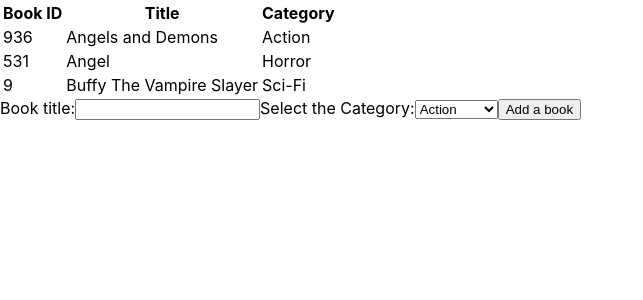
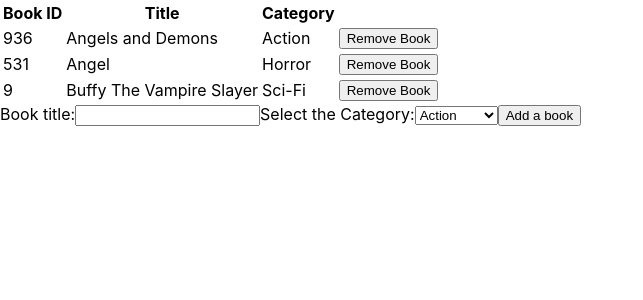
Before and after one commit to che30/BookStore, a React (Create React App) app: page / in a window 1280 px wide. Shown: the top 300 px of the page, without its empty margins (0-643 px from the left). Built offline with nearby package versions, Linux system fonts and the light colour scheme.

Commit message:
Add functionality to remove book

```diff
--- a/src/components/Book.js
+++ b/src/components/Book.js
@@ -1,7 +1,7 @@
 import React from 'react';
 import PropTypes from 'prop-types';
 
-const Book = ({ book }) => (
+const Book = ({ book, removeBook }) => (
   <tr>
     <td>
       {book.id}
@@ -12,6 +12,11 @@
     <td>
       {book.category}
     </td>
+    <td>
+      <button type="submit" onClick={() => removeBook(book)}>
+        Remove Book
+      </button>
+    </td>
   </tr>
 );
 Book.propTypes = {
@@ -20,5 +25,6 @@
     title: PropTypes.string.isRequired,
     category: PropTypes.string.isRequired,
   }).isRequired,
+  removeBook: PropTypes.func.isRequired,
 };
 export default Book;
--- a/src/containers/Booklist.js
+++ b/src/containers/Booklist.js
@@ -2,10 +2,10 @@
 import React from 'react';
 import PropTypes from 'prop-types';
 import { connect } from 'react-redux';
-import { CreateBook } from '../actions';
+import { CreateBook, RemoveBook } from '../actions';
 import Book from '../components/Book';
 
-const BookList = ({ books }) => (
+const BookList = ({ books, removeBook }) => (
   <table>
     <thead>
 
@@ -23,7 +23,7 @@
       </tr>
     </thead>
     <tbody>
-      {books.map((book) => <Book key={book.category} book={book} />)}
+      {books.map((book) => <Book key={book.id} book={book} removeBook={removeBook} />)}
     </tbody>
   </table>
 );
@@ -35,16 +35,14 @@
       category: PropTypes.string.isRequired,
     }),
   ).isRequired,
+  removeBook: PropTypes.func.isRequired,
 };
-const mapStateProps = (state) => {
-  console.log('Booklist');
-  console.log(state);
-  return {
-    books: state.books,
-  };
-};
+const mapStateProps = (state) => ({
+  books: state.books,
+});
 const mapDispatchToProps = (dispatch) => ({
   create: (book) => dispatch(CreateBook(book)),
+  removeBook: (book) => dispatch(RemoveBook(book)),
   // delete: (book) => dispatch(RemoveBook(book)),
 });
 export default connect(mapStateProps, mapDispatchToProps)(BookList);
--- a/src/reducers/BookReducer.js
+++ b/src/reducers/BookReducer.js
@@ -8,10 +8,16 @@
 const BookReducer = (state = [], action) => {
   switch (action.type) {
     case CREATE_BOOK:
-      return { books: [...state.books, action.book] };
+      return {
+        books: [...state.books, {
+          id: randInt(1, 1000),
+          title: action.book.title,
+          category: action.book.category,
+        }],
+      };
 
     case REMOVE_BOOK:
-      return state.filter((books) => books.id !== action.book.id);
+      return { books: state.books.filter((book) => book.id !== action.book.id) };
     default:
       return state;
   }
```
